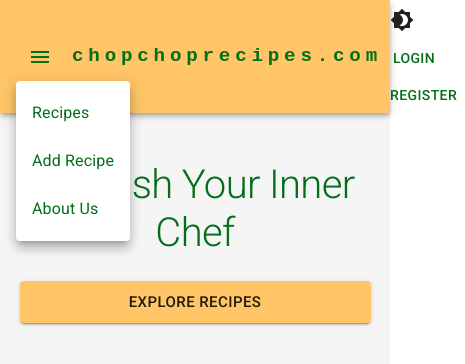
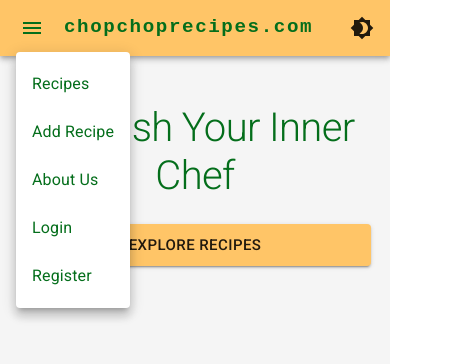
Before and after one commit to nlanzo/recipe-app, a React (Vite) app: page / in a window 390 px wide. Both pictures are taken after a click on the button 40 px from the left and 56 px from the top of the page. Shown: the top 364 px of the page, 465 px wide, since content can reach past the window. Built offline with nearby package versions, Linux system fonts and the light colour scheme.

Commit message:
Enhance Navbar component with improved layout and mobile menu functionality

```diff
--- a/src/components/Navbar.tsx
+++ b/src/components/Navbar.tsx
@@ -63,9 +63,27 @@ export default function Navbar() {
   )
 
   return (
-    <AppBar position="sticky" sx={{ mb: 2, maxWidth: "xl", mx: "auto" }}>
-      <Container maxWidth="lg">
-        <Toolbar disableGutters>
+    <AppBar
+      position="sticky"
+      sx={{
+        mb: 2,
+        maxWidth: "100vw",
+        overflowX: "hidden",
+      }}
+    >
+      <Container
+        maxWidth="lg"
+        sx={{
+          px: { xs: 1, sm: 2 },
+        }}
+      >
+        <Toolbar
+          disableGutters
+          sx={{
+            minHeight: { xs: 56, sm: 64 },
+            width: "100%",
+          }}
+        >
           {/* Desktop logo */}
           <Typography
             variant="h5"
@@ -111,13 +129,13 @@ export default function Navbar() {
                 display: { xs: "flex", md: "none" },
                 fontFamily: "monospace",
                 fontWeight: 700,
-                letterSpacing: ".3rem",
                 textDecoration: "none",
                 color: "secondary.main",
                 ":hover": { color: "white" },
                 whiteSpace: "normal",
                 textAlign: "left",
                 fontSize: { xs: "1.2rem", sm: "1.5rem" },
+                letterSpacing: "0.1rem",
                 lineHeight: 1.2,
                 ml: 1,
               }}
@@ -143,7 +161,7 @@ export default function Navbar() {
             onClose={handleCloseNavMenu}
             sx={{ display: { xs: "block", md: "none" } }}
           >
-            <MenuItem>
+            <MenuItem onClick={handleCloseNavMenu}>
               <Typography
                 sx={{
                   color: "secondary.main",
@@ -155,10 +173,9 @@ export default function Navbar() {
                 Recipes
               </Typography>
             </MenuItem>
-            <MenuItem>
+            <MenuItem onClick={handleCloseNavMenu}>
               <Typography
                 sx={{
-                  textAlign: "center",
                   color: "secondary.main",
                   textDecoration: "none",
                 }}
@@ -168,10 +185,9 @@ export default function Navbar() {
                 Add Recipe
               </Typography>
             </MenuItem>
-            <MenuItem>
+            <MenuItem onClick={handleCloseNavMenu}>
               <Typography
                 sx={{
-                  textAlign: "center",
                   color: "secondary.main",
                   textDecoration: "none",
                 }}
@@ -181,6 +197,34 @@ export default function Navbar() {
                 About Us
               </Typography>
             </MenuItem>
+            {!isAuthenticated && (
+              <>
+                <MenuItem onClick={handleCloseNavMenu}>
+                  <Typography
+                    sx={{
+                      color: "secondary.main",
+                      textDecoration: "none",
+                    }}
+                    component={Link}
+                    to="/login"
+                  >
+                    Login
+                  </Typography>
+                </MenuItem>
+                <MenuItem onClick={handleCloseNavMenu}>
+                  <Typography
+                    sx={{
+                      color: "secondary.main",
+                      textDecoration: "none",
+                    }}
+                    component={Link}
+                    to="/register"
+                  >
+                    Register
+                  </Typography>
+                </MenuItem>
+              </>
+            )}
           </Menu>
 
           <Box sx={{ flexGrow: 1, display: { xs: "none", md: "flex" } }}>
@@ -210,7 +254,6 @@ export default function Navbar() {
             >
               Add Recipe
             </Button>
-
             <Button
               onClick={handleCloseNavMenu}
               sx={{
@@ -225,7 +268,14 @@ export default function Navbar() {
               About Us
             </Button>
           </Box>
-          <Box sx={{ flexGrow: 0 }}>
+
+          <Box
+            sx={{
+              display: "flex",
+              alignItems: "center",
+              gap: 1,
+            }}
+          >
             {themeToggle}
             {isAuthenticated ? (
               <>
@@ -267,7 +317,7 @@ export default function Navbar() {
                 </Menu>
               </>
             ) : (
-              <>
+              <Box sx={{ display: { xs: "none", md: "flex" }, gap: 1 }}>
                 <Button
                   component={Link}
                   to="/login"
@@ -288,7 +338,7 @@ export default function Navbar() {
                 >
                   Register
                 </Button>
-              </>
+              </Box>
             )}
           </Box>
         </Toolbar>
```
